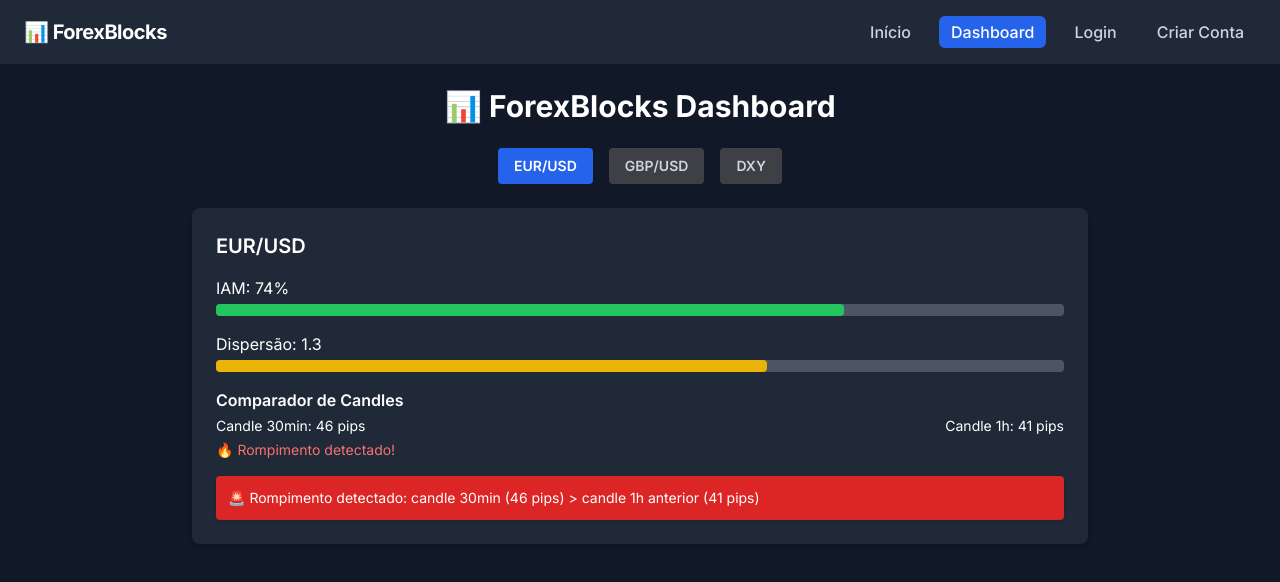
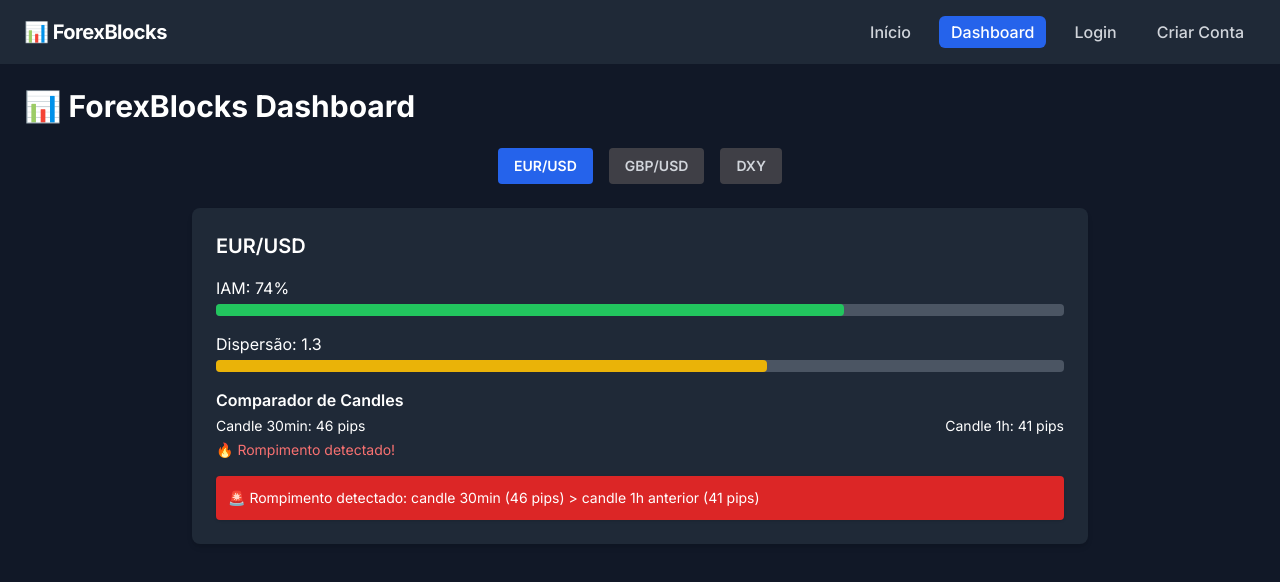
Before and after one commit to TulioBuarque/meusite-nextjs, a Next.js app: page /dashboard in a window 1280 px wide. Shown: the top 582 px of the page. Built offline with nearby package versions, Linux system fonts and the light colour scheme.

Commit message:
Update page.tsx

```diff
--- a/src/app/dashboard/page.tsx
+++ b/src/app/dashboard/page.tsx
@@ -5,7 +5,7 @@
 export default function DashboardPage() {
   return (
     <main className="min-h-screen bg-gray-900 text-white p-6">
-      <h1 className="text-3xl font-bold mb-6 text-center">📊 ForexBlocks Dashboard</h1>
+      <h1 className="text-3xl font-bold mb-6">📊 ForexBlocks Dashboard</h1>
       <AssetTabs />
     </main>
   )
```
